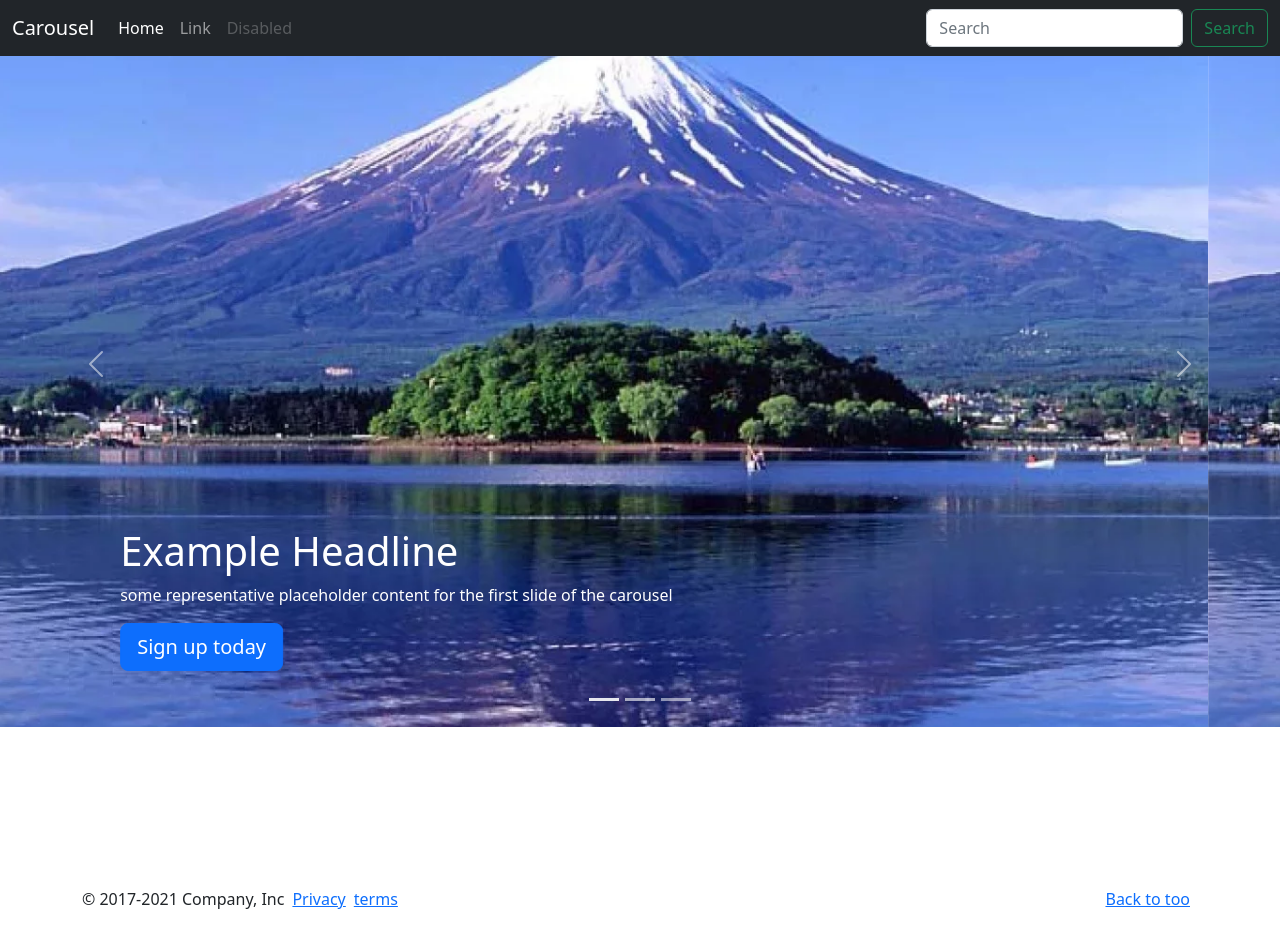
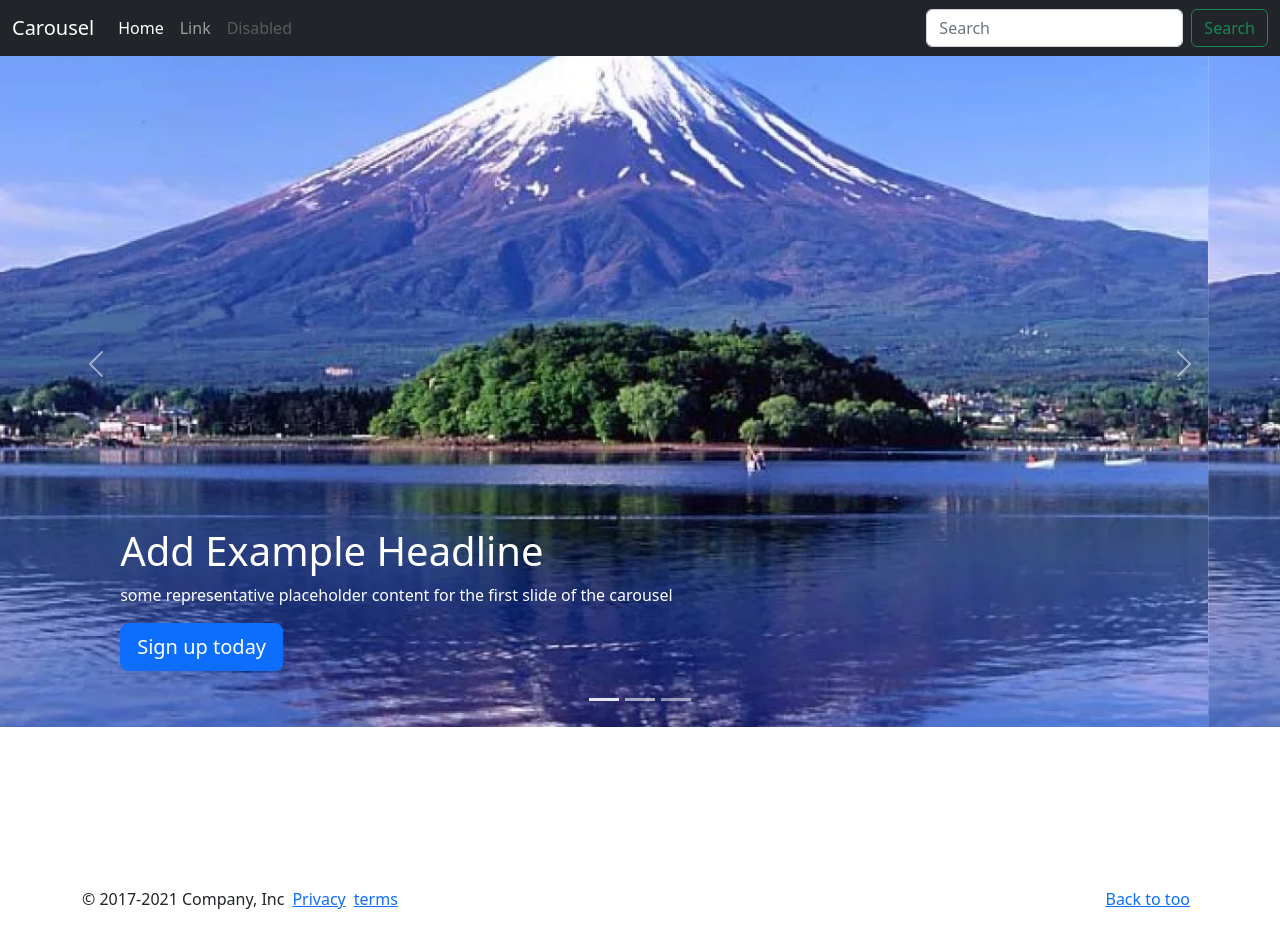
Before and after one commit to phmkhanh/phmkhanh.github.io, a plain HTML site: page Lab 17 – Carousel Page/index.html in a window 1280 px wide. Drawn offline with nearby package versions, Linux system fonts and the light colour scheme.

Commit message:
Update index.html

```diff
--- a/Lab 17 – Carousel Page/index.html
+++ b/Lab 17 – Carousel Page/index.html
@@ -67,7 +67,7 @@
           />
           <div class="container">
             <div class="carousel-caption text-start">
-              <h1>Example Headline</h1>
+              <h1>Add Example Headline</h1>
               <p>
                 some representative placeholder content for the first slide of
                 the carousel
```
